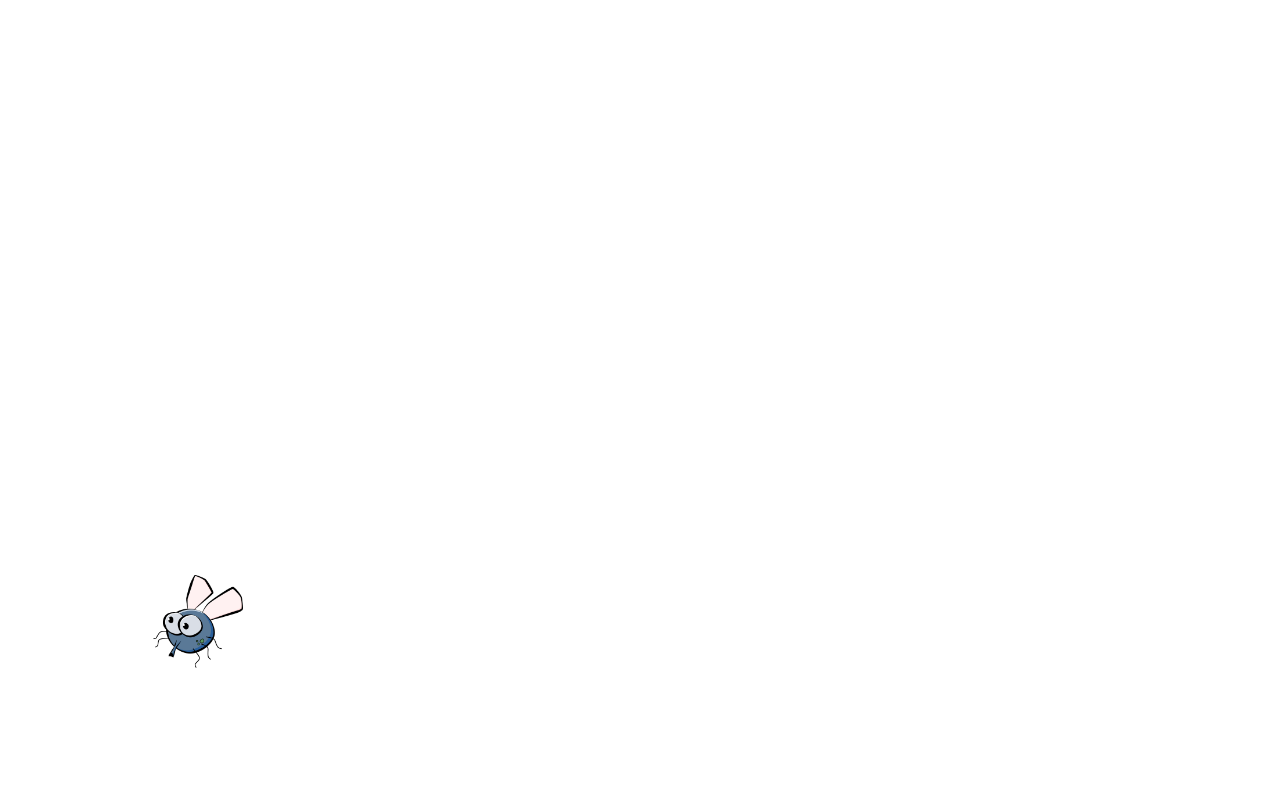
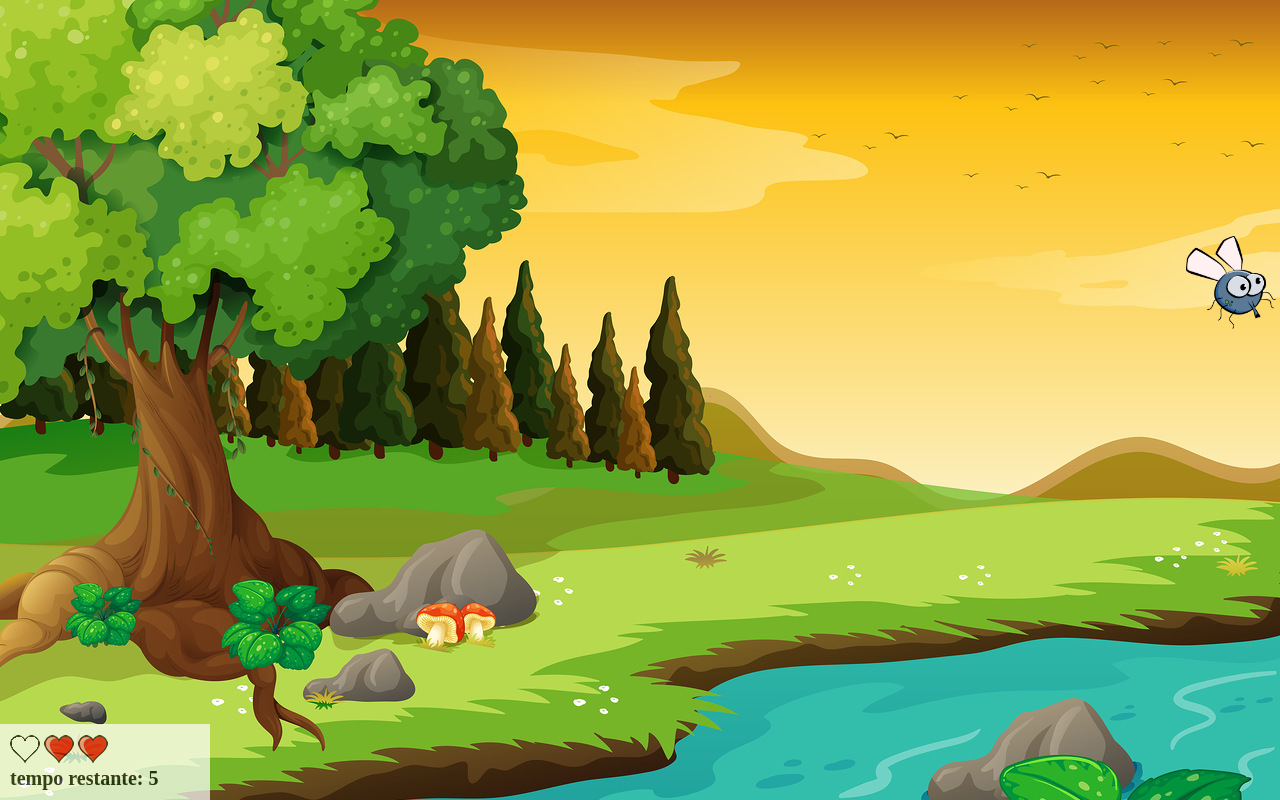
Before and after one commit to medeiros95/medeiros95.github.io, a plain HTML site: page home.html in a window 1280 px wide. Drawn offline with Linux system fonts and the light colour scheme.

Commit message:
commit 2 - alteracoes do app

```diff
--- a/estilo.css
+++ b/estilo.css
@@ -1,3 +1,8 @@
+body{
+    background-image: url(imagens/bg.jpg);
+    background-repeat: no-repeat;
+}
+
 .mosquito1{
     width: 50px;
     height: 50px;
@@ -21,3 +26,26 @@
 .ladoB{
     transform: scaleX(-1);
 }
+
+
+.painel{
+    position: absolute;
+    width: 190px;
+    padding: 10px;
+    left: 0px;
+    bottom: 0px;
+    border-top: solid 1px white;
+    background-color: #fff;
+    opacity: 0.7;
+}
+
+.vidas{
+    float: left;
+
+}
+
+.cronometro{
+    float: left;
+    font-size: 20px;
+    font-weight: bold;
+}
--- a/home.html
+++ b/home.html
@@ -12,8 +12,27 @@
 <body onresize="ajustaTamanhoPalcoJogo()">
 
 
+    <div class="painel">
+
+        <div class="vidas">
+            <img id="v1" src="imagens/coracao_cheio.png">
+            <img id="v2" src="imagens/coracao_cheio.png">
+            <img id="v3" src="imagens/coracao_cheio.png">
+        </div>
+
+
+        <div class="cronometro">
+            tempo restante: <span id="cronometro"></span>
+        </div>
+
+    </div>
+
     <script>
-        posicaoRandomica()
+        document.getElementById('cronometro').innerHTML = tempo
+
+        var criaMosquito = setInterval(function(){
+            posicaoRandomica()
+        }, 2000)
     </script>
 </body>
 </html>
--- a/jogo.js
+++ b/jogo.js
@@ -1,5 +1,7 @@
 var altura = 0
 var largura = 0
+var vidas = 1
+var tempo = 10
 
 function ajustaTamanhoPalcoJogo(){
     altura = window.innerHeight
@@ -12,7 +14,31 @@ function ajustaTamanhoPalcoJogo(){
 
 ajustaTamanhoPalcoJogo()
 
+var cronometro = setInterval(function(){
+    tempo -= 1
+    if(tempo<0){
+        clearInterval(cronometro)
+        clearInterval(criaMosquito)
+        alert('vitoria')
+    }else{
+    document.getElementById('cronometro').innerHTML = tempo
+    }
+},1000)
+
 function posicaoRandomica(){
+
+    //remover mosquito anterior (caso exista)
+    if(document.getElementById('mosquito')){
+        document.getElementById('mosquito').remove()
+
+        if(vidas > 3){
+            window.location.href="fim_de_jogo.html"
+        }else{
+        document.getElementById('v' + vidas).src="imagens/coracao_vazio.png"
+
+        vidas ++
+        }
+    }
 
     var posicaoX = Math.floor(Math.random() * largura) - 90
     var posicaoY = Math.floor(Math.random() * altura) - 90
@@ -30,6 +56,10 @@ function posicaoRandomica(){
     mosquito.style.left = posicaoX + 'px'
     mosquito.style.top = posicaoY + 'px'
     mosquito.style.position = 'absolute'
+    mosquito.id = 'mosquito'
+    mosquito.onclick = function(){
+        this.remove()
+    }
 
     document.body.appendChild(mosquito)
 
```
Also changed, not shown: fim_de_jogo.html (added, +35 -0 lines).
